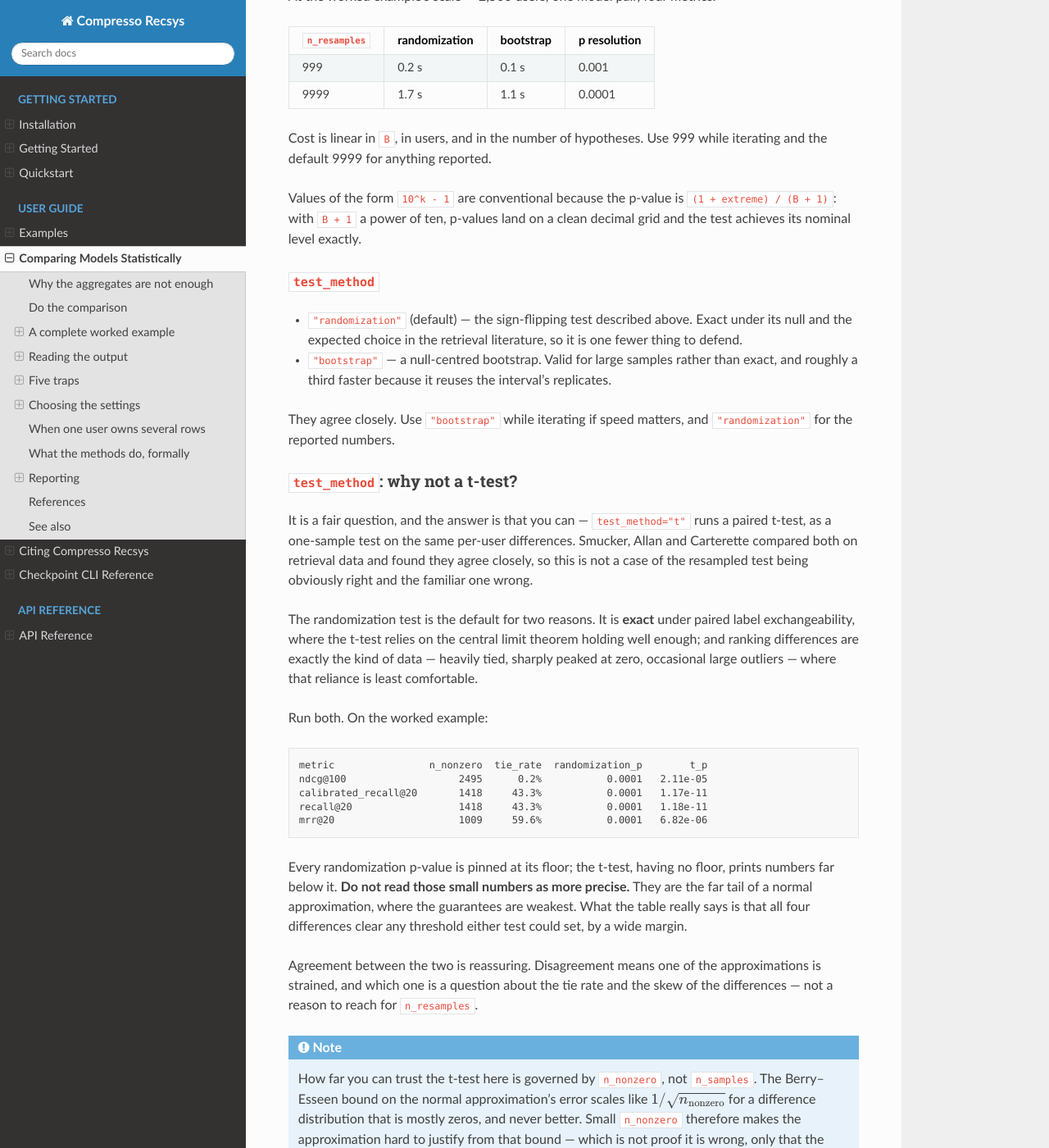
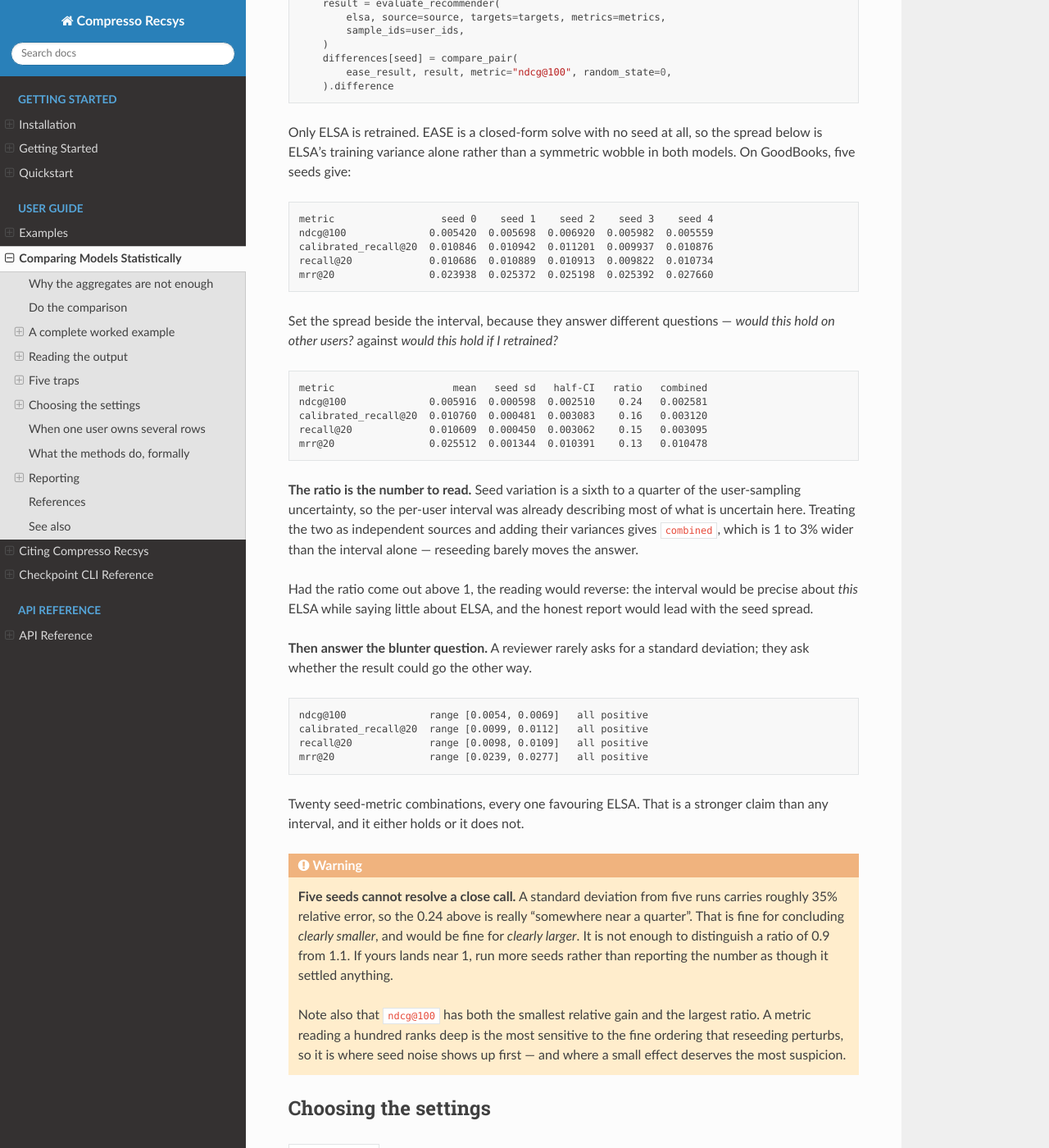
Before and after one commit to zombak79/compresso-recsys, a Sphinx documentation site: the page built from docs/source/statistical-comparison.rst, in a window 1280 px wide and 1400 px high, scrolled down 10786 px. Shown: the whole window at 82% size. Built offline with Sphinx 7.4.7 and the Read the Docs theme 3.1.0, drawn with Linux system fonts in a browser that asks for light colours; some of the changed text lies outside the part shown.

Commit message:
Measure the seed spread the guide tells readers to measure
The guide said to train several seeded runs and report their spread, then did
not, which is a poor advertisement for the advice. Five ELSA seeds against the
one closed-form EASE, evaluated on identical users and targets.

Seed variation turns out to be a sixth to a quarter of the user-sampling
uncertainty, so adding the two variances widens the interval by 1 to 3% and the
per-user figure was already most of what is uncertain. All twenty seed-metric
combinations favour ELSA, which answers the blunter question a reviewer asks
without reaching for a standard deviation.

That correction matters for the walkthrough, which asserted a 1% nDCG gap was
well inside what reseeding could move. Measured, the gap is about nine times the
spread. It was a plausible guess and it was wrong, so it now points at the
measurement instead of speculating.

Two honest limits stated rather than buried. Only ELSA is retrained, EASE having
no seed, so this is one model's training variance and not a symmetric quantity.
And a standard deviation from five runs carries roughly 35% relative error,
which can support clearly smaller or clearly larger and cannot separate 0.9 from
1.1 -- so the section says to run more seeds rather than report a close ratio as
though it settled something.

The reporting checklist gains the seed spread as an item, since a guide that
demonstrates it should also ask for it.

```diff
--- a/docs/source/statistical-comparison.rst
+++ b/docs/source/statistical-comparison.rst
@@ -231,11 +231,15 @@ governs is the *randomization test*: flipping the sign of a zero changes
 nothing, so only those 1,009 differences can move the null distribution, and a
 small count there makes it coarse. :ref:`stats-trap-tied` returns to this.
 
-**What this does not establish.** Both models were trained once. A 1% nDCG
-difference is well inside what a different random seed could move for ELSA,
-which is gradient-trained; EASE has no seed at all, being closed-form. To claim
-ELSA is the better *method* rather than that this ELSA beat this EASE, train
-several seeded runs and report their spread alongside these intervals.
+**What this does not establish, yet.** Both models were trained once. These
+intervals say the advantage would survive a different sample of users; they say
+nothing about whether it survives retraining ELSA with a different seed. EASE has
+no seed at all, being closed-form, so only one side of the comparison can move.
+
+To claim ELSA is the better *method* rather than that this ELSA beat this EASE,
+that has to be measured rather than assumed. :ref:`stats-seeds` does exactly
+that, on these models: five seeds, and the gap turns out to be about nine times
+the spread they produce.
 
 Reading the output
 ------------------
@@ -522,6 +526,8 @@ are not inverses of one another — so even at matching levels, and before any
 multiplicity adjustment, they can occasionally disagree. Matching the levels
 removes one avoidable source of confusion, not all of them.
 
+.. _stats-seeds:
+
 This conditions on one training run
 ~~~~~~~~~~~~~~~~~~~~~~~~~~~~~~~~~~~
 
@@ -532,14 +538,90 @@ It says nothing about whether the advantage survives retraining with a different
 random seed. If your training is stochastic — and gradient-trained models are —
 a reviewer will ask, and "we bootstrapped over users" is not an answer.
 
-The standard response is to train each model under five or more matched seeds,
-evaluate every seed on identical users and targets, and report the mean and
-standard deviation across seeds alongside the per-user interval. State plainly
-that the two quantify different things.
+So measure it. Retrain the stochastic model under matched seeds and evaluate
+every one on identical users and targets:
 
-This matters most when the effect is small. A difference of 0.4% may be
-statistically distinguishable across users and still well inside what reseeding
-would move.
+.. code-block:: python
+
+   seeds = range(5)
+   ease_result = evaluate_recommender(
+       EASE(EASEConfig(l2=700.0)).fit(x_train),
+       source=source, targets=targets, metrics=metrics, sample_ids=user_ids,
+   )
+
+   differences = {}
+   for seed in seeds:
+       elsa = ELSATrainer(
+           ELSAConfig(latent_dim=3250, batch_size=2048, epochs=10,
+                      lr=0.05, device=device, seed=seed)
+       ).fit(x_train)
+       result = evaluate_recommender(
+           elsa, source=source, targets=targets, metrics=metrics,
+           sample_ids=user_ids,
+       )
+       differences[seed] = compare_pair(
+           ease_result, result, metric="ndcg@100", random_state=0,
+       ).difference
+
+Only ELSA is retrained. EASE is a closed-form solve with no seed at all, so the
+spread below is ELSA's training variance alone rather than a symmetric wobble in
+both models. On GoodBooks, five seeds give:
+
+.. code-block:: text
+
+   metric                  seed 0    seed 1    seed 2    seed 3    seed 4
+   ndcg@100              0.005420  0.005698  0.006920  0.005982  0.005559
+   calibrated_recall@20  0.010846  0.010942  0.011201  0.009937  0.010876
+   recall@20             0.010686  0.010889  0.010913  0.009822  0.010734
+   mrr@20                0.023938  0.025372  0.025198  0.025392  0.027660
+
+Set the spread beside the interval, because they answer different questions —
+*would this hold on other users?* against *would this hold if I retrained?*
+
+.. code-block:: text
+
+   metric                    mean   seed sd   half-CI   ratio   combined
+   ndcg@100              0.005916  0.000598  0.002510    0.24   0.002581
+   calibrated_recall@20  0.010760  0.000481  0.003083    0.16   0.003120
+   recall@20             0.010609  0.000450  0.003062    0.15   0.003095
+   mrr@20                0.025512  0.001344  0.010391    0.13   0.010478
+
+**The ratio is the number to read.** Seed variation is a sixth to a quarter of
+the user-sampling uncertainty, so the per-user interval was already describing
+most of what is uncertain here. Treating the two as independent sources and
+adding their variances gives ``combined``, which is 1 to 3% wider than the
+interval alone — reseeding barely moves the answer.
+
+Had the ratio come out above 1, the reading would reverse: the interval would be
+precise about *this* ELSA while saying little about ELSA, and the honest report
+would lead with the seed spread.
+
+**Then answer the blunter question.** A reviewer rarely asks for a standard
+deviation; they ask whether the result could go the other way.
+
+.. code-block:: text
+
+   ndcg@100              range [0.0054, 0.0069]   all positive
+   calibrated_recall@20  range [0.0099, 0.0112]   all positive
+   recall@20             range [0.0098, 0.0109]   all positive
+   mrr@20                range [0.0239, 0.0277]   all positive
+
+Twenty seed-metric combinations, every one favouring ELSA. That is a stronger
+claim than any interval, and it either holds or it does not.
+
+.. warning::
+
+   **Five seeds cannot resolve a close call.** A standard deviation from five
+   runs carries roughly 35% relative error, so the 0.24 above is really "somewhere
+   near a quarter". That is fine for concluding *clearly smaller*, and would be
+   fine for *clearly larger*. It is not enough to distinguish a ratio of 0.9 from
+   1.1. If yours lands near 1, run more seeds rather than reporting the number as
+   though it settled anything.
+
+   Note also that ``ndcg@100`` has both the smallest relative gain and the
+   largest ratio. A metric reading a hundred ranks deep is the most sensitive to
+   the fine ordering that reseeding perturbs, so it is where seed noise shows up
+   first — and where a small effect deserves the most suspicion.
 
 Choosing the settings
 ---------------------
@@ -820,6 +902,8 @@ State all of these, every time:
 #. the sampling unit, with ``n_samples``, ``n_nonzero`` and — when one user
    owns several rows — ``n_units``;
 #. the test, the number of resamples, and whether p-values were adjusted;
+#. the seed spread for any stochastic model, beside the interval and named as a
+   different quantity — see :ref:`stats-seeds`;
 #. that inference is conditional on the fitted run, plus separate seed
    variability;
 #. which metric was primary, declared in advance.
```
